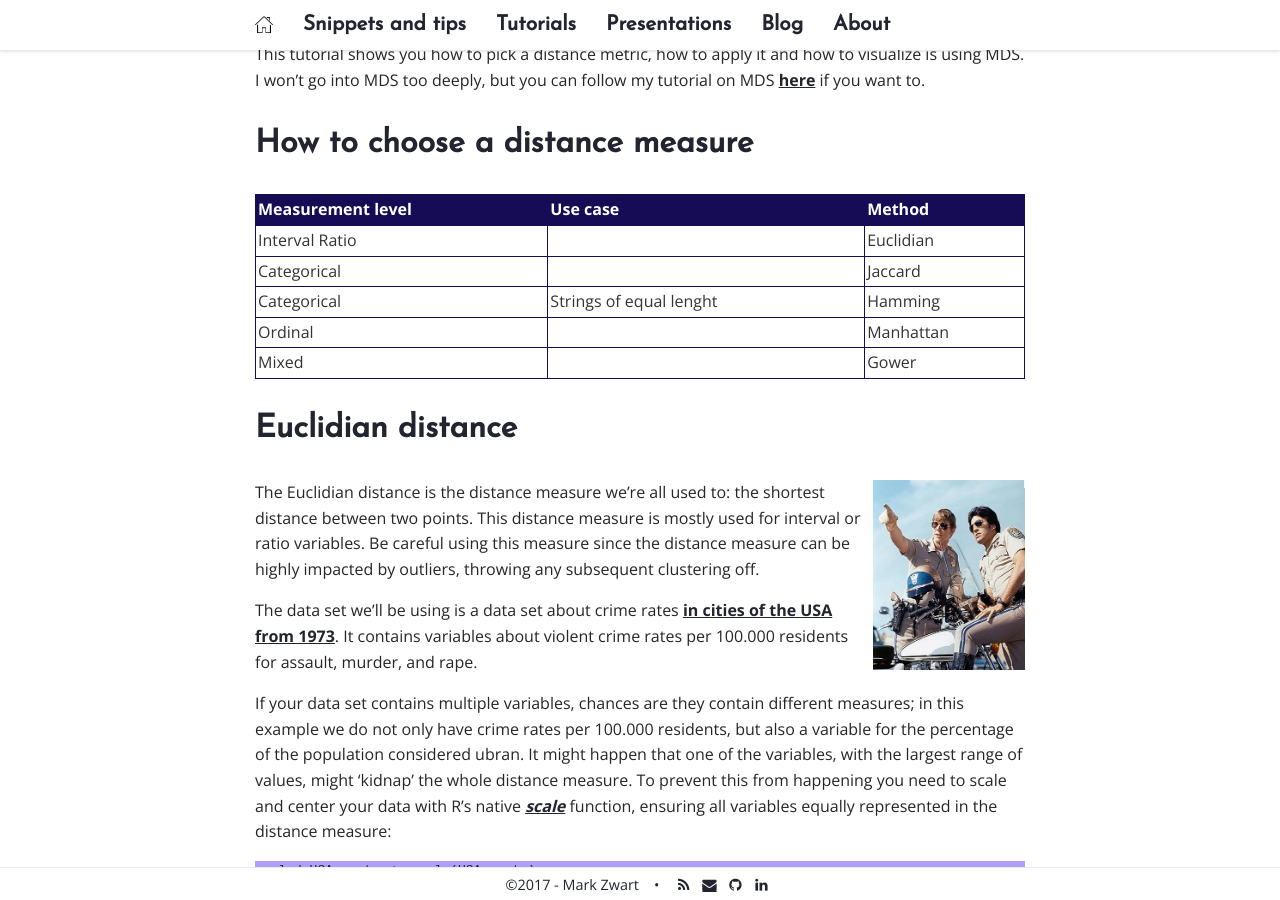
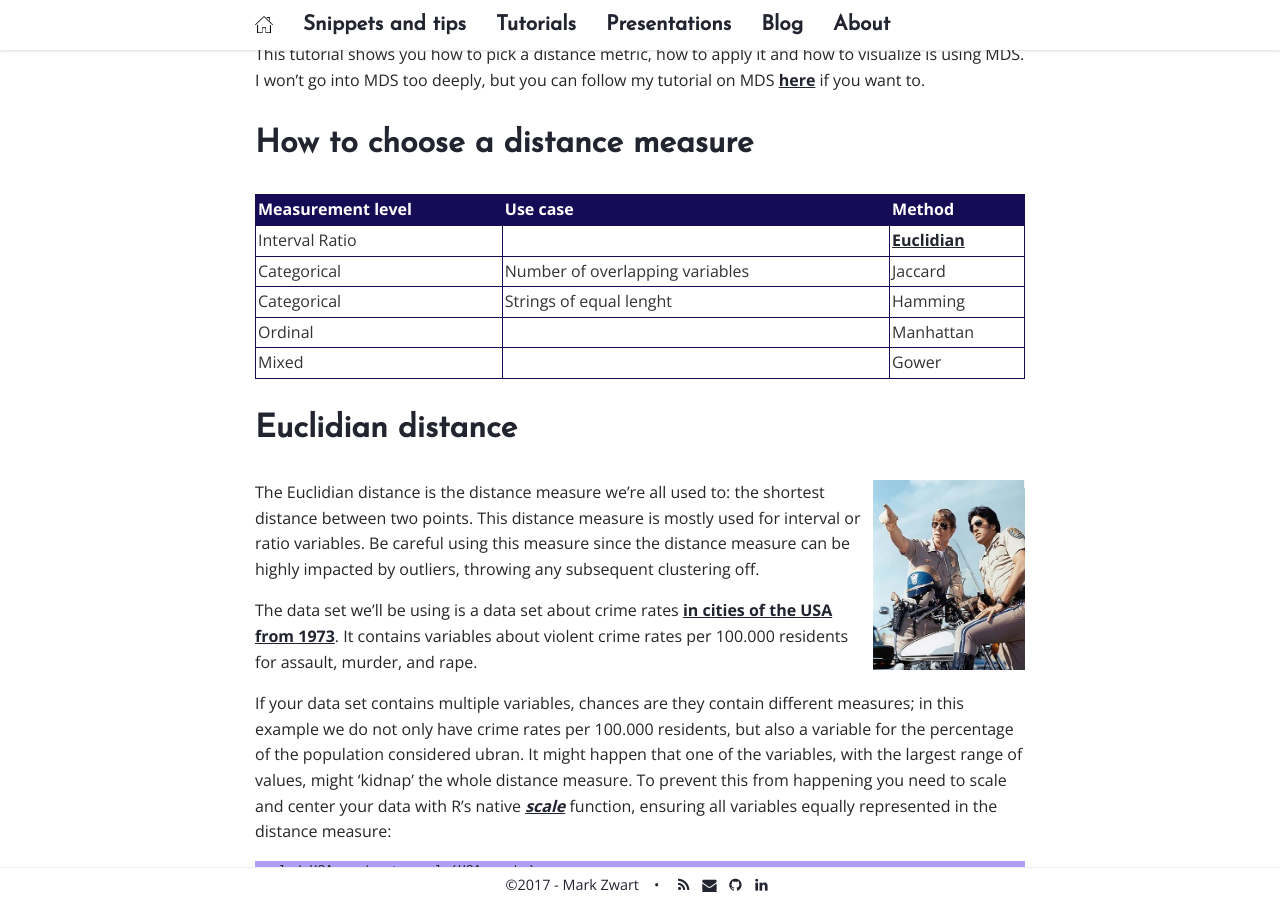
Before and after one commit to mark-me/mark-me.github.io, a Jekyll site: the page built from _pages/tutorials/distance-measures/distance-measures.md, in a window 1280 px wide and 900 px high, scrolled down 731 px. Built offline with Jekyll 4.4.1, drawn with Linux system fonts in a browser that asks for light colours; nearby versions of some CDN libraries; comment, search, counter and statistics services are not loaded.

Commit message:
Update distance-measures.md

```diff
--- a/_pages/tutorials/distance-measures/distance-measures.md
+++ b/_pages/tutorials/distance-measures/distance-measures.md
@@ -19,8 +19,8 @@ This tutorial shows you how to pick a distance metric, how to apply it and how t
 
 | Measurement level | Use case | Method |
 | ----------------- | -------  | ------ |
-| Interval Ratio |                         | Euclidian |
-| Categorical    |                         | Jaccard   |
+| Interval Ratio |                         | [Euclidian](/distance-measures/#euclidian_distance) |
+| Categorical    | Number of overlapping variables | Jaccard   |
 | Categorical    | Strings of equal lenght | Hamming   |
 | Ordinal        |                         | Manhattan |
 | Mixed          |                         | Gower     |
```
